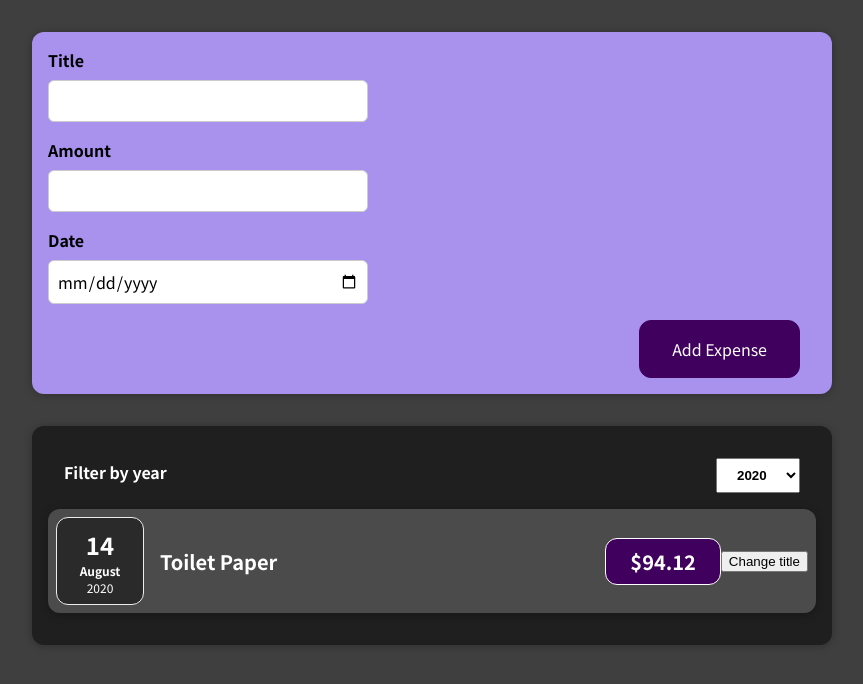
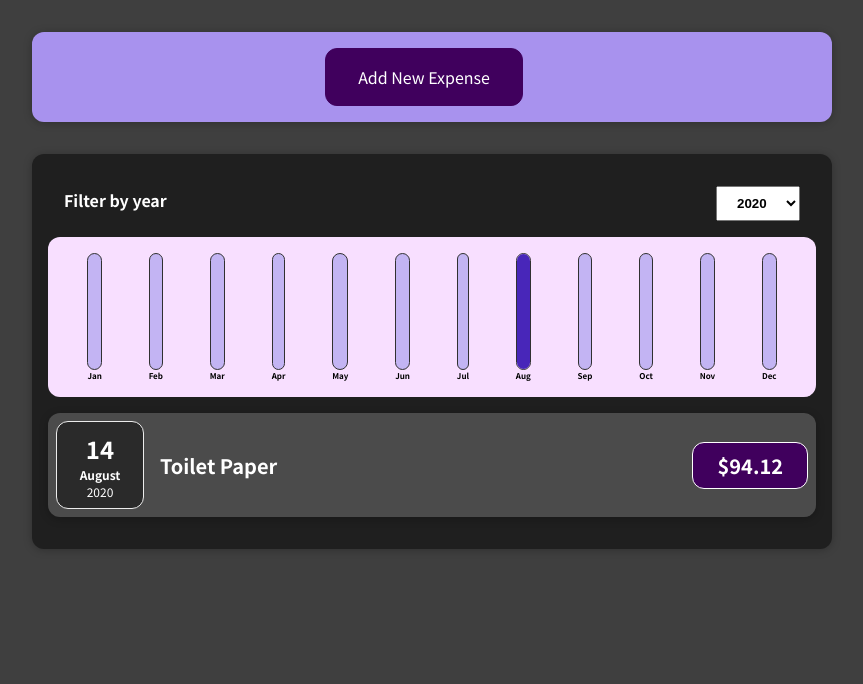
Before and after one commit to ad-bak/react-project-expenses, a React (Create React App) app: page / in a window 1280 px wide. Shown: the top 684 px of the page, without its empty margins (208-1071 px from the left). Built offline with nearby package versions, Linux system fonts and the light colour scheme.

Commit message:
added chartbar

```diff
--- /dev/null
+++ b/src/components/Chart/Chart.css
@@ -0,0 +1,9 @@
+.chart {
+  padding: 1rem;
+  border-radius: 12px;
+  background-color: #f8dfff;
+  text-align: center;
+  display: flex;
+  justify-content: space-around;
+  height: 10rem;
+}
--- /dev/null
+++ b/src/components/Chart/Chart.js
@@ -0,0 +1,24 @@
+import React from "react";
+
+import "./Chart.css";
+import ChartBar from "./ChartBar.js";
+
+const Chart = (props) => {
+  const dataPointValues = props.dataPoints.map((dataPoint) => dataPoint.value);
+  const totalMaximum = Math.max(...dataPointValues);
+
+  return (
+    <div className="chart">
+      {props.dataPoints.map((dataPoint) => (
+        <ChartBar
+          key={dataPoint.label}
+          value={dataPoint.value}
+          maxValue={totalMaximum}
+          label={dataPoint.label}
+        />
+      ))}
+    </div>
+  );
+};
+
+export default Chart;
--- /dev/null
+++ b/src/components/Chart/ChartBar.css
@@ -0,0 +1,30 @@
+.chart-bar {
+  height: 100%;
+  display: flex;
+  flex-direction: column;
+  align-items: center;
+}
+
+.chart-bar__inner {
+  height: 100%;
+  width: 100%;
+  border: 1px solid #313131;
+  border-radius: 12px;
+  background-color: #c3b4f3;
+  overflow: hidden;
+  display: flex;
+  flex-direction: column;
+  justify-content: flex-end;
+}
+
+.chart-bar__fill {
+  background-color: #4826b9;
+  width: 100%;
+  transition: all 0.3s ease-out;
+}
+
+.chart-bar__label {
+  font-weight: bold;
+  font-size: 0.5rem;
+  text-align: center;
+}
--- /dev/null
+++ b/src/components/Chart/ChartBar.js
@@ -0,0 +1,25 @@
+import React from "react";
+
+import "./ChartBar.css";
+
+const ChartBar = (props) => {
+  let barFillHeight = "0%";
+
+  if (props.maxValue > 0) {
+    barFillHeight = Math.round((props.value / props.maxValue) * 100) + "%";
+  }
+
+  return (
+    <div className="chart-bar">
+      <div className="chart-bar__inner">
+        <div
+          className="chart-bar__fill"
+          style={{ height: barFillHeight }}
+        ></div>
+      </div>
+      <div className="chart-bar__label">{props.label}</div>
+    </div>
+  );
+};
+
+export default ChartBar;
--- a/src/components/Expenses/ExpenseItem.js
+++ b/src/components/Expenses/ExpenseItem.js
@@ -17,7 +17,6 @@
           <h2>{title}</h2>
           <div className="expense-item__price">${props.amount}</div>
         </div>
-        <button onClick={clicked}>Change title</button>
       </Card>
     </li>
   );
--- a/src/components/Expenses/Expenses.js
+++ b/src/components/Expenses/Expenses.js
@@ -4,6 +4,7 @@
 import Card from "../UI/Card";
 import ExpenseFilter from "./ExpenseFilter";
 import ExpensesList from "./ExpensesList";
+import ExpensesChart from "./ExpensesChart";
 
 const Expenses = (props) => {
   const [filteredYear, setFilteredYear] = useState("2020");
@@ -27,6 +28,7 @@
           selected={filteredYear}
           onChangeFilter={filterChangeHandler}
         />
+        <ExpensesChart expenses={filteredExpenses} />
         {<ExpensesList items={filteredExpenses} />}
       </Card>
     </div>
--- /dev/null
+++ b/src/components/Expenses/ExpensesChart.js
@@ -0,0 +1,29 @@
+import React from "react";
+
+import Chart from "../Chart/Chart";
+
+const ExpensesChart = (props) => {
+  const chartDataPoints = [
+    { label: "Jan", value: 0 },
+    { label: "Feb", value: 0 },
+    { label: "Mar", value: 0 },
+    { label: "Apr", value: 0 },
+    { label: "May", value: 0 },
+    { label: "Jun", value: 0 },
+    { label: "Jul", value: 0 },
+    { label: "Aug", value: 0 },
+    { label: "Sep", value: 0 },
+    { label: "Oct", value: 0 },
+    { label: "Nov", value: 0 },
+    { label: "Dec", value: 0 },
+  ];
+
+  for (const expense of props.expenses) {
+    const expenseMonth = expense.date.getMonth();
+    chartDataPoints[expenseMonth].value += expense.amount;
+  }
+
+  return <Chart dataPoints={chartDataPoints} />;
+};
+
+export default ExpensesChart;
--- a/src/components/NewExpense/ExpenseForm.js
+++ b/src/components/NewExpense/ExpenseForm.js
@@ -77,6 +77,9 @@
         </div>
       </div>
       <div className="new-expense__actions">
+        <button type="button" onClick={props.onCancel}>
+          Cancel
+        </button>
         <button>Add Expense</button>
       </div>
     </form>
--- a/src/components/NewExpense/NewExpense.js
+++ b/src/components/NewExpense/NewExpense.js
@@ -1,20 +1,37 @@
-import React from "react";
+import React, { useState } from "react";
 
 import ExpenseForm from "./ExpenseForm";
 import "./NewExpense.css";
 
 const NewExpense = (props) => {
+  const [isEditing, setIsEditing] = useState(false);
   const saveExpenseDataHandler = (enteredExpenseData) => {
     const expenseData = {
       ...enteredExpenseData,
       id: Math.random().toString(),
     };
     props.onAddExpense(expenseData);
+    setIsEditing(false);
   };
 
+  const startEditingHandler = () => {
+    setIsEditing(true);
+  };
+
+  const stopEditingHandler = () => {
+    setIsEditing(false);
+  };
   return (
     <div className="new-expense">
-      <ExpenseForm onSaveExpenseData={saveExpenseDataHandler} />
+      {!isEditing && (
+        <button onClick={startEditingHandler}>Add New Expense</button>
+      )}
+      {isEditing && (
+        <ExpenseForm
+          onSaveExpenseData={saveExpenseDataHandler}
+          onCancel={stopEditingHandler}
+        />
+      )}
     </div>
   );
 };
```
Also changed, not shown: 1 other file (tests, documents, lock files or other folders).
